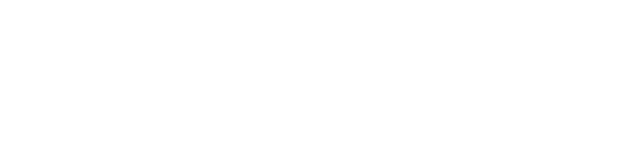
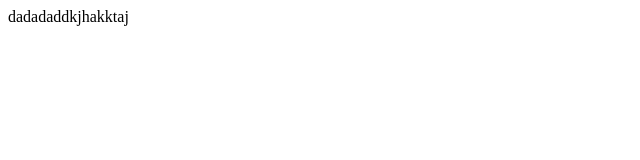
Before and after one commit to KlausJager10110/MobileApp_Y2.2_V.1, a plain HTML site: page index.html in a window 1280 px wide. Shown: the whole page, without its empty margins (0-640 px from the left). Drawn offline with Linux system fonts and the light colour scheme.

Commit message:
Update index.html

```diff
--- a/index.html
+++ b/index.html
@@ -6,6 +6,6 @@
     <title>Document</title>
 </head>
 <body>
-
+    dadadaddkjhakktaj
 </body>
 </html>
```
